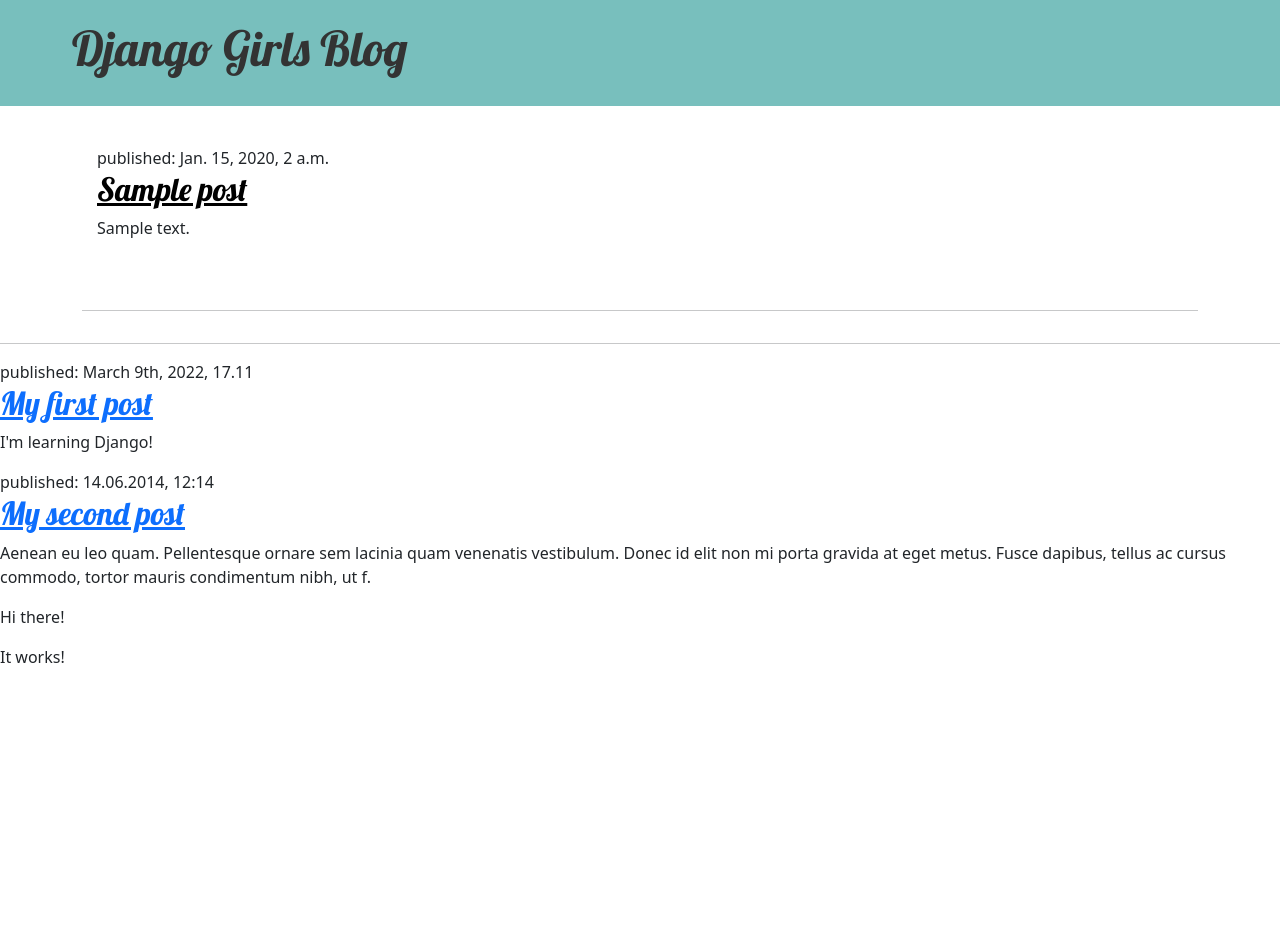
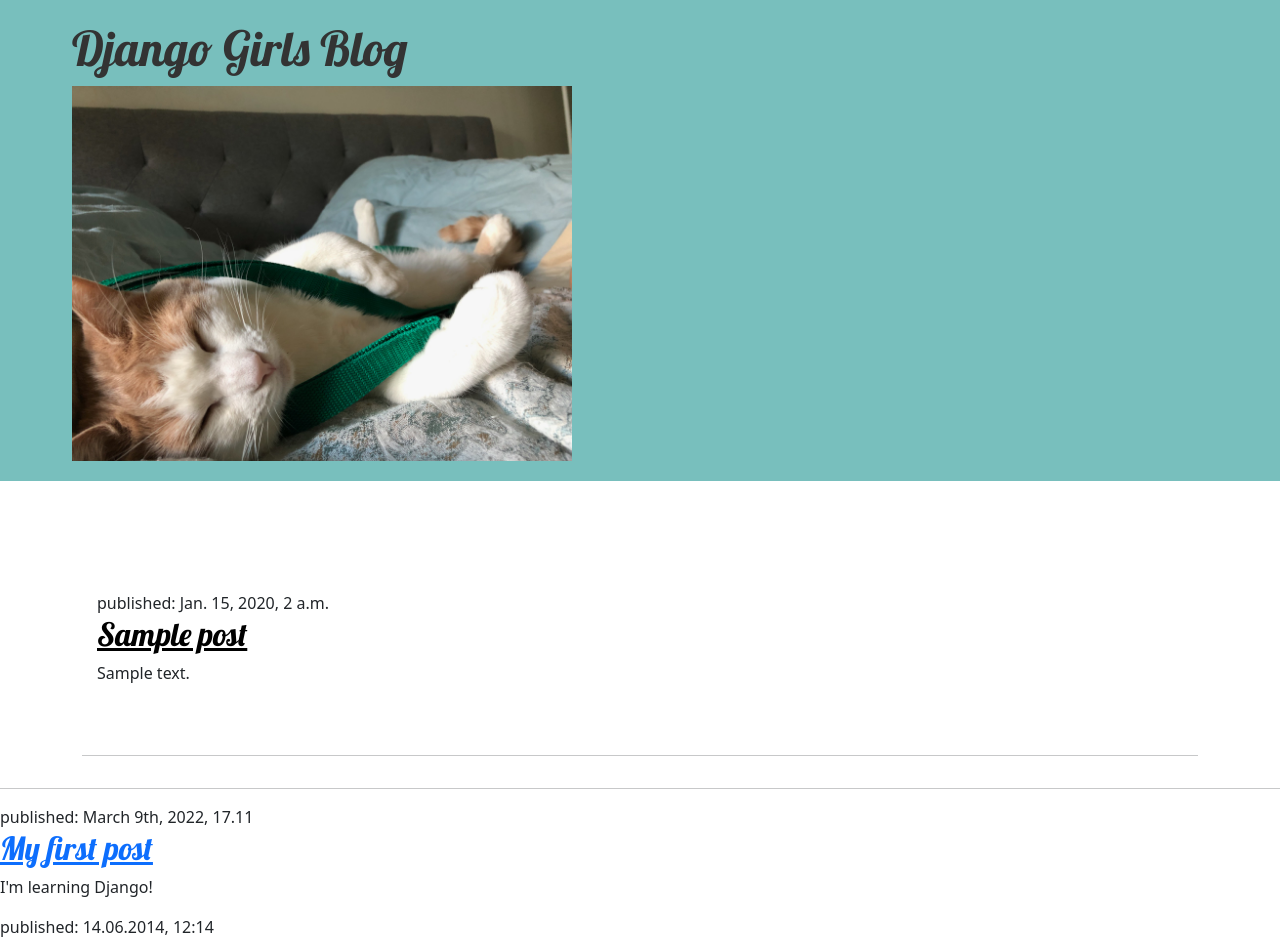
Before and after one commit to katiehuang1221/Django-girls-blog, a Django app: page / in a window 1280 px wide. Shown: the top 937 px of the page. Before the commit the page ends 663 px from the top, so only its background shows below. Run offline with Django 3.2, Linux system fonts and the light colour scheme; tables that the repository leaves empty hold one stand-in row (values such as "Sample post").

Commit message:
Add cheddar img

```diff
--- a/blog/static/css/blog.css
+++ b/blog/static/css/blog.css
@@ -47,6 +47,7 @@
 .post {
     margin-bottom: 70px;
     margin-left: 15px;
+    margin-top: 70px;
 }
 
 .post h2 a,
--- a/blog/templates/blog/post_list.html
+++ b/blog/templates/blog/post_list.html
@@ -10,10 +10,11 @@
 <body>
     <header class="page-header">
         <div class="container">
-            <h1><a href="/">Django Girls Blog</a></h1>
+            <h1><a href="/">Django Girls Blog</a></h1><img src={% static "cheddar.jpeg" %} alt="Cheddar" width="500">
         </div>
     </header>
     <main class="container">
+        <!-- img src="https://media.istockphoto.com/photos/stack-of-pancakes-with-maple-syrup-and-fresh-blueberries-picture-id1161996776?b=1&k=20&m=1161996776&s=170667a&w=0&h=GPlURDuxPhGn28fmyvrqVa7hTa0E6kzz-ZEzimub28s=" alt="" class="logo" -->
         <div class="row">
             <div class="col">
                 {% for post in posts %}
```
Also changed, not shown: blog/static/cheddar.jpeg (added).
